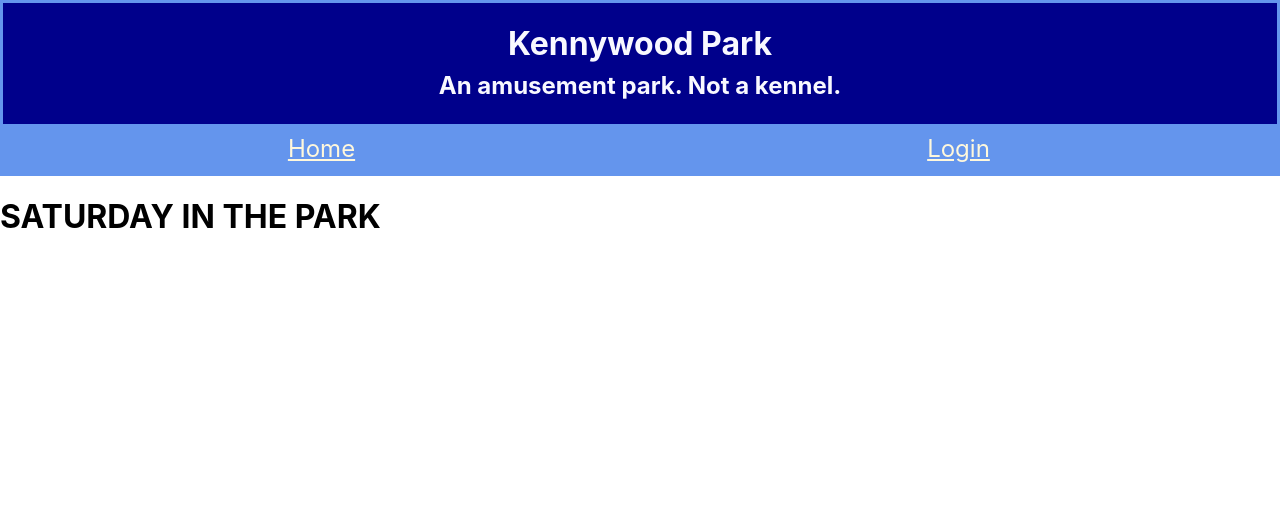
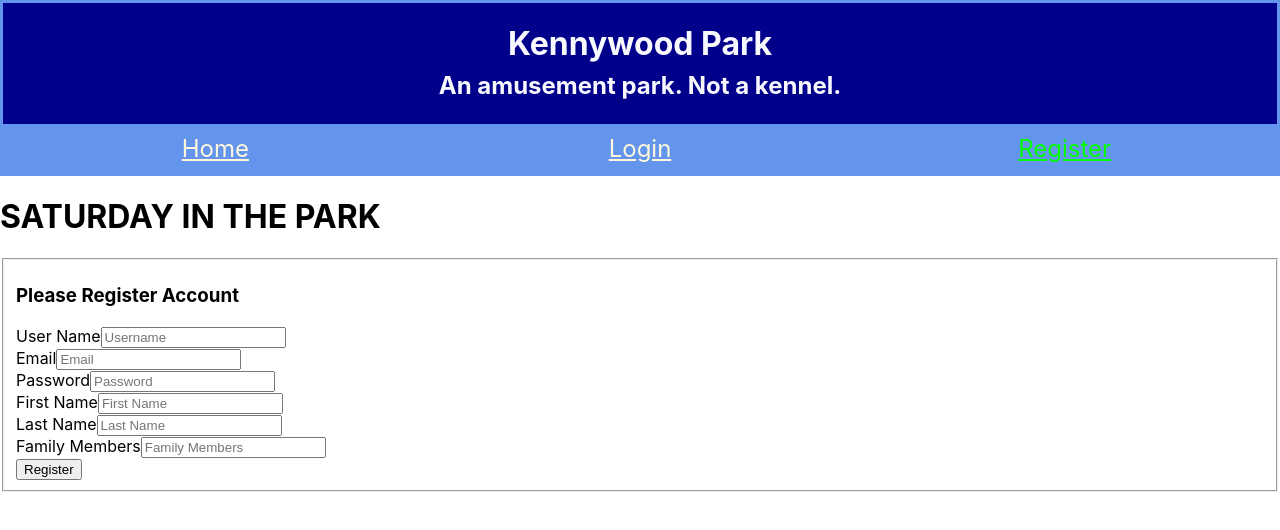
Before and after one commit to keithrpotempa/saturday-in-the-park, a React (Create React App) app: page /register in a window 1280 px wide. Shown: the top 530 px of the page. Built offline with nearby package versions, Linux system fonts and the light colour scheme.

Commit message:
added a register component

```diff
--- a/src/components/ApplicationViews.js
+++ b/src/components/ApplicationViews.js
@@ -2,6 +2,7 @@
 import React from "react";
 import ParkAreasList from './attractions/ParkAreasList'
 import Login from "./user/Login"
+import Register from "./user/Register"
 
 const ApplicationViews = props => {
   return (
@@ -17,6 +18,11 @@
           {...props}
         />
       }}/>
+      <Route exact path="/register" render={props => {
+        return <Register
+          {...props}
+        />
+      }}/>
     </>
   )
 }
--- a/src/components/nav/NavBar.js
+++ b/src/components/nav/NavBar.js
@@ -22,6 +22,7 @@
                 Home
               </NavLink>
             </li>
+            {/* Make login/register an if/then */}
             <li>
               <NavLink
                 className="nav-link"
@@ -29,6 +30,15 @@
                 exact to="/login"
               >
                 Login
+              </NavLink>
+            </li>
+            <li>
+              <NavLink
+                className="nav-link"
+                activeClassName="active"
+                exact to="/register"
+              >
+                Register
               </NavLink>
             </li>
           </ul>
--- a/src/components/user/Register.js
+++ b/src/components/user/Register.js
@@ -0,0 +1,115 @@
+import React, { useState } from "react"
+import ApiManager from "../../modules/ApiManager";
+
+const Register = props => {
+  const [formData, setFormData] = useState(
+    {
+      username: "",
+      email: "",
+      password: "",
+      firstName: "",
+      lastName: "",
+      familyMembers: 0
+    }
+  );
+
+  const handleFieldChange = (evt) => {
+    const stateToChange = { ...formData };
+    stateToChange[evt.target.id] = evt.target.value;
+    setFormData(stateToChange);
+  };
+
+  const handleRegister = (e) => {
+    e.preventDefault();
+
+    const user = {
+      "username": formData.username,
+      "email": formData.email,
+      "password": formData.password,
+      "first_name": formData.firstName,
+      "last_name": formData.lastName,
+      "family_members": formData.familyMembers
+    }
+
+    ApiManager.post("register", user)
+      .then(resp => {
+        if("token" in resp) {
+          sessionStorage.setItem("kennywood-token", resp.token)
+        }
+        props.history.push("/");
+      })
+  }
+
+  return (
+    <form onSubmit={handleRegister}>
+      <fieldset>
+        <h3>Please Register Account</h3>
+        <div className="formgrid">
+
+          <div>
+            <label htmlFor="inputUsername">User Name</label>
+            <input
+              onChange={handleFieldChange}
+              type="text"
+              id="username"
+              placeholder="Username"
+              required="" autoFocus="" />
+          </div>
+
+          <div>
+            <label htmlFor="inputEmail">Email</label>
+            <input
+              onChange={handleFieldChange}
+              type="email"
+              id="email"
+              placeholder="Email"
+              required="" />
+          </div>
+
+          <div>
+            <label htmlFor="inputPassword">Password</label>
+            <input
+              onChange={handleFieldChange}
+              type="password"
+              id="password"
+              placeholder="Password"
+              required="" />
+          </div>
+
+          <div>
+            <label htmlFor="inputFirstName">First Name</label>
+            <input
+              onChange={handleFieldChange}
+              type="text"
+              id="firstName"
+              placeholder="First Name"
+              required="" />
+          </div>
+
+          <div>
+            <label htmlFor="inputLastName">Last Name</label>
+            <input
+              onChange={handleFieldChange}
+              type="text"
+              id="lastName"
+              placeholder="Last Name"
+              required="" />
+          </div>
+
+          <div>
+            <label htmlFor="inputFamilyMembers">Family Members</label>
+            <input onChange={handleFieldChange}
+              type="number"
+              id="familyMembers"
+              placeholder="Family Members"
+              required="" />
+          </div>
+
+        </div>
+        <button type="submit">Register</button>
+      </fieldset>
+    </form>
+  );
+};
+
+export default Register;
```
